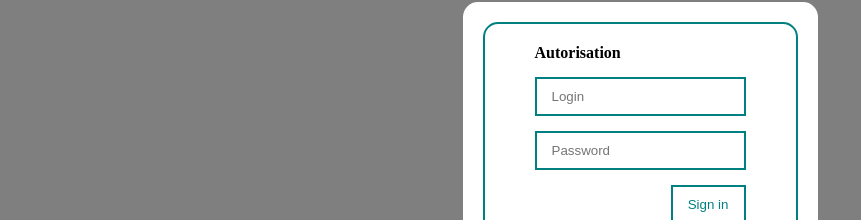
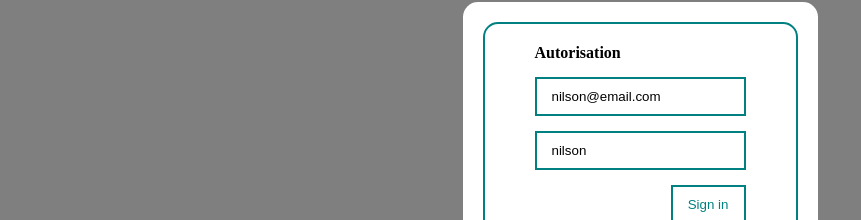
Before and after one commit to HaxxorArts/diary, a Vue app: page / in a window 1280 px wide. Both pictures are taken after a click on the button "Sign in". Shown: the part 239-459 px from the top of the page, without its empty margins (0-861 px from the left). Built offline with nearby package versions, Linux system fonts and the light colour scheme.

Commit message:
commit 9

```diff
--- a/src/components/SignInForm.vue
+++ b/src/components/SignInForm.vue
@@ -13,6 +13,7 @@ import axios from "axios";
 import MyButton from "./UI/MyButton.vue";
 import MyInput from "./UI/MyInput.vue";
 import router from "@/router/router";
+import store from "@/store";
 export default {
     components: {
         MyButton, MyInput
@@ -20,21 +21,23 @@ export default {
     data() {
         return {
             user: {
-
+                email: 'nilson@email.com',
+                password: 'nilson'
             }
         }
     },
     methods: {
         autorisation() {
-            axios.post('http://192.168.1.3:8000/auth/login', this.user,
+            axios.post('http://localhost:8000/auth/login', this.user,
             {
                 headers: {
 
                 }
             })
             .then(response => {
-                console.log(response.data);
-                localStorage.setItem("token", response.data.accsess_token)
+                console.log(response.data.access_token);
+                localStorage.setItem("token", response.data.access_token)
+                console.log(localStorage.state.tok)
                 router.push('/auth')
             })
             .catch(function (error) {
```
